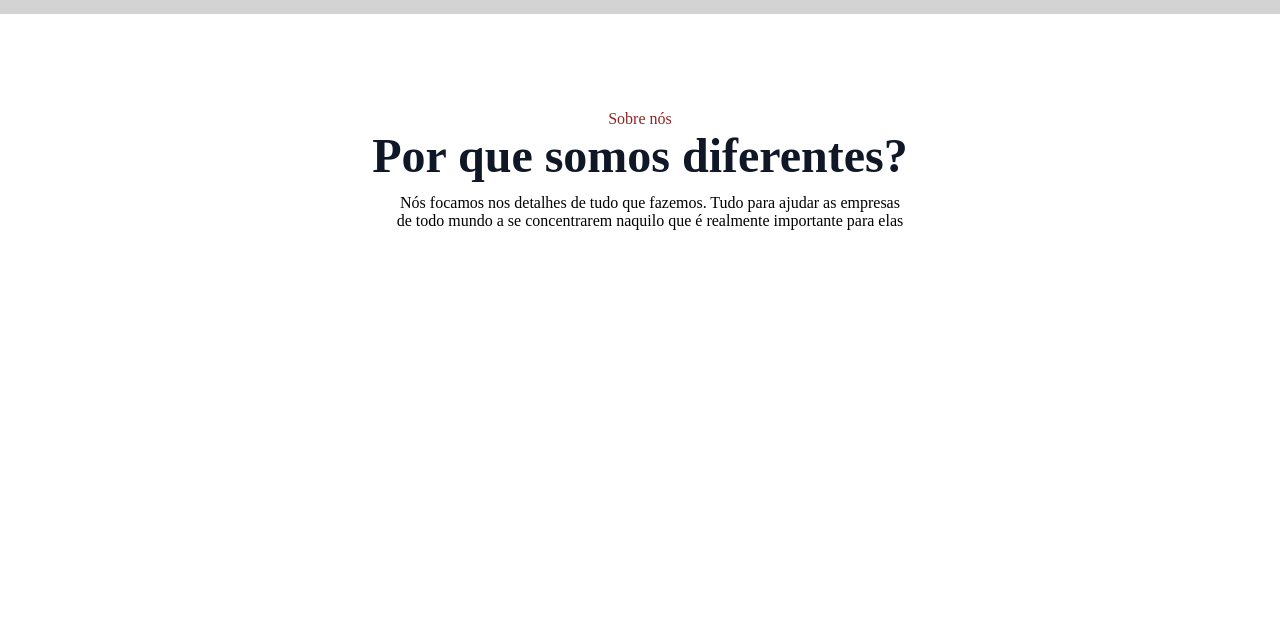
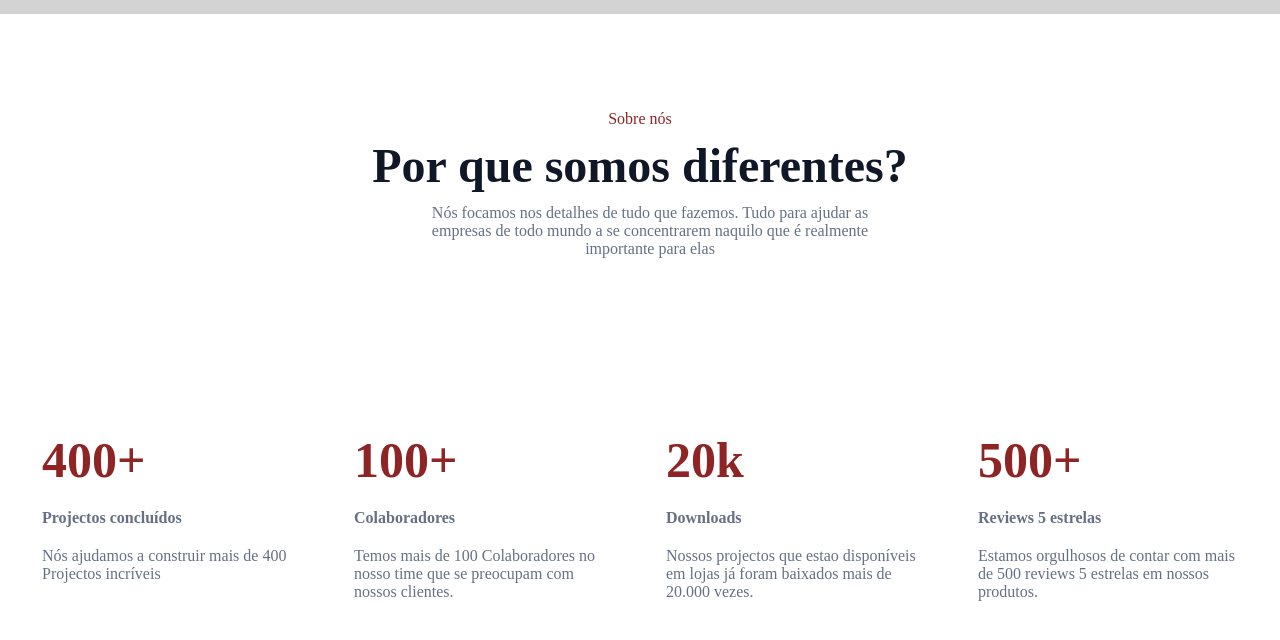
Before and after one commit to LirioManga/7DaysOfCode, a plain HTML site: page HTML-CSS/index.html in a window 1280 px wide. Shown: the part 66-706 px from the top of the page. Drawn offline with Linux system fonts and the light colour scheme.

Commit message:
Secção das métricas concluída.

```diff
--- a/HTML-CSS/index.html
+++ b/HTML-CSS/index.html
@@ -30,5 +30,36 @@
             todo mundo a se concentrarem naquilo que é realmente importante para elas</p>
         </div>
     </section>
+
+    <section class="metricas-container">
+        <div class="metrica">
+            <h1>400+</h1>
+            <h2>Projectos concluídos</h2>
+            <p>Nós ajudamos a construir mais de 400 Projectos incríveis</p>
+        </div>
+
+        <div class="metrica">
+            <h1>100+</h1>
+            <h2>Colaboradores</h2>
+            <p>Temos mais de 100 Colaboradores no nosso time que se preocupam com nossos clientes.</p>
+        </div>
+
+        <div class="metrica">
+            <h1>20k</h1>
+            <h2>Downloads</h2>
+            <p>Nossos projectos que estao disponíveis em lojas
+                já foram baixados mais de 20.000 vezes.
+            </p>
+        </div>
+
+        <div class="metrica">
+            <h1>500+</h1>
+            <h2>Reviews 5 estrelas</h2>
+            <p>Estamos orgulhosos de contar com
+                mais de 500 reviews 5 estrelas em
+                nossos produtos.
+            </p>
+        </div>
+    </section>
 </body>
 </html>
--- a/HTML-CSS/styles/style.css
+++ b/HTML-CSS/styles/style.css
@@ -103,3 +103,26 @@ nav a{
     padding-top: 96px;
     color: #8E2424;
 }
+
+section.metricas-container{
+    height: 290px;
+    display: flex;
+    justify-content: center;
+    gap: 32px;
+}
+
+div.metrica{
+    width: 280px;
+    height: 190px;
+}
+
+div.metrica h1, h2,p{
+    padding: 10px;
+    color: #667085;
+    font-size: 16px;
+}
+
+div.metrica h1{
+    color: #8E2424;
+    font-size: 50px;
+}
```
